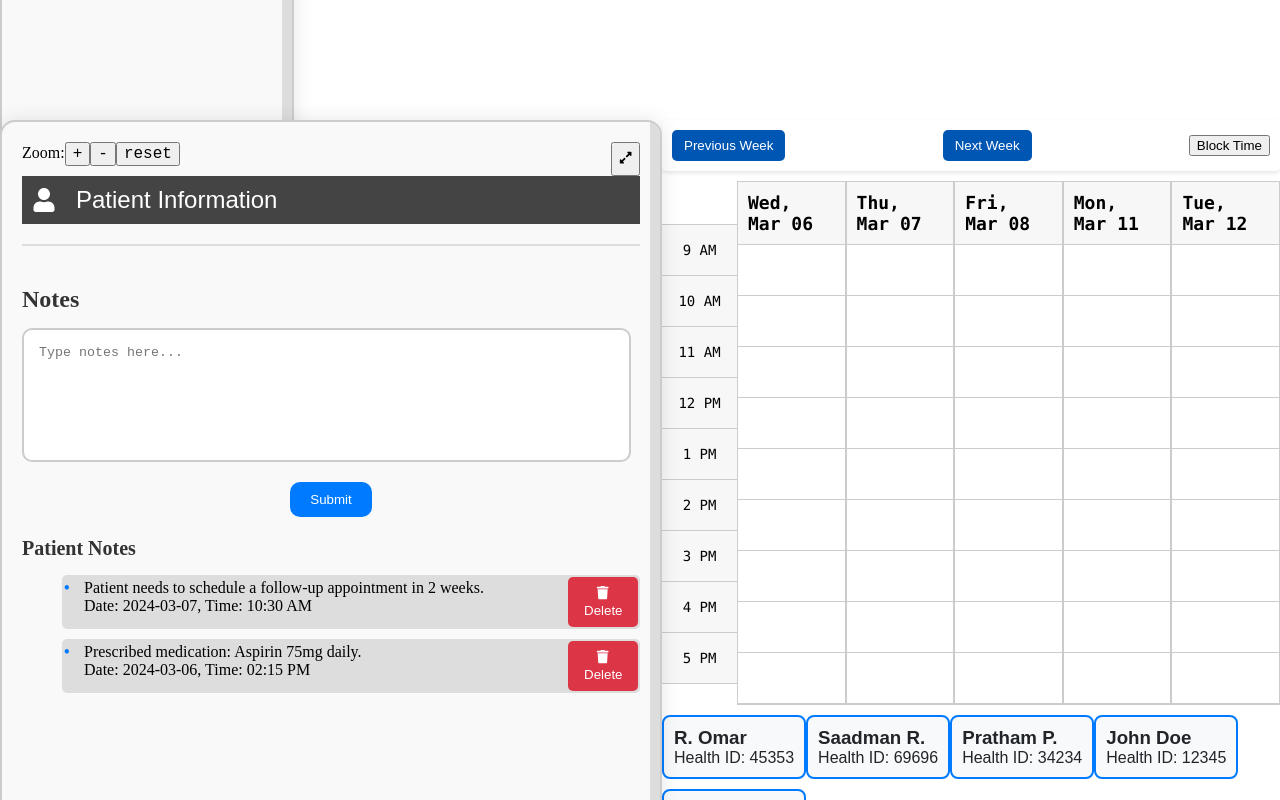
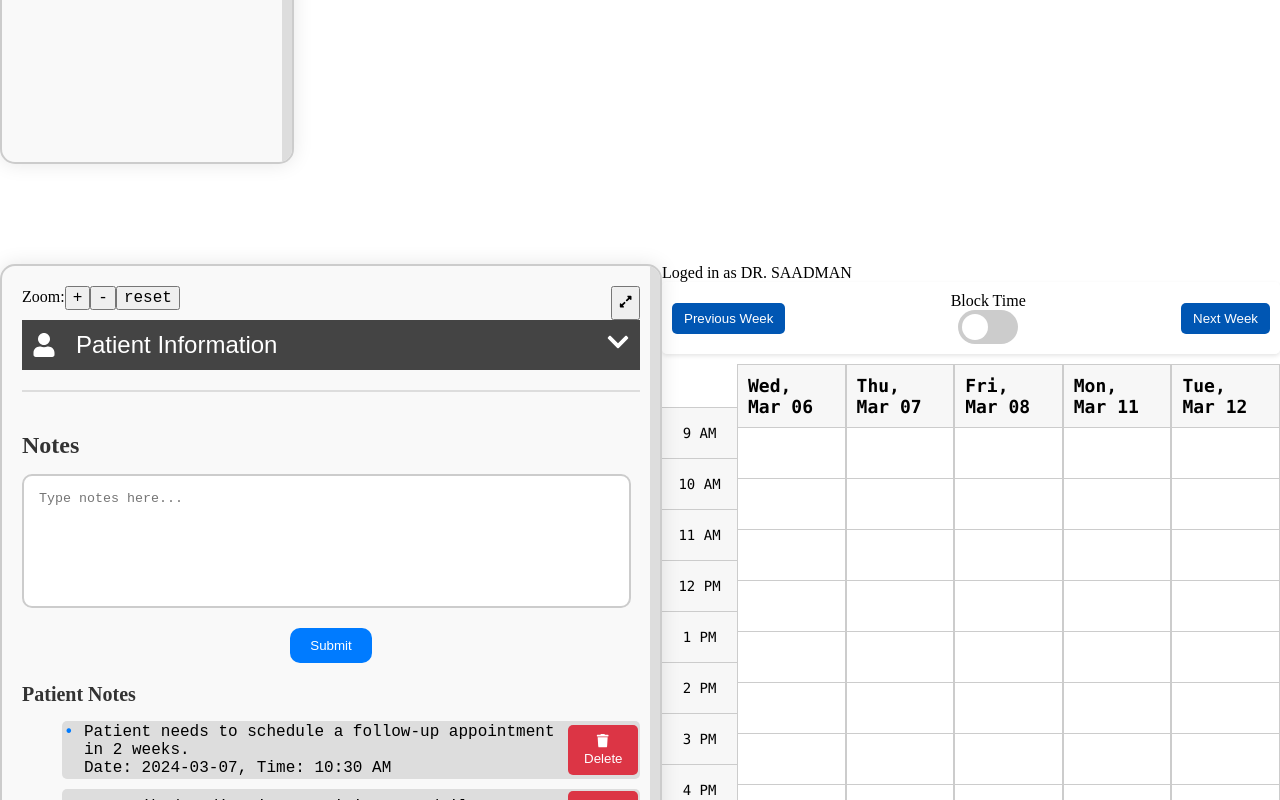
Before and after one commit to raja-omar/MediSync, a React (Vite) app in the folder appointment-management-system/: page / in a window 1280 px wide. Shown: the part 680-1480 px from the top of the page. Built offline with nearby package versions, Linux system fonts and the light colour scheme.

Commit message:
patient search dropdown changed

```diff
--- a/appointment-management-system/src/components/DoctorCalendar.jsx
+++ b/appointment-management-system/src/components/DoctorCalendar.jsx
@@ -183,15 +183,29 @@ const Calendar = () => {
   return (
     <>
       <div className="calendar">
+        <div className="log">
+          <p className="log-in-as">Loged in as DR. SAADMAN</p>
+        </div>
         <div className="calendar-header">
           <button onClick={goToPreviousWeek} className="nav-button">
             Previous Week
           </button>
+          <div className="toggle-block-time">
+            <label>{blockTimeMode ? "Disable Block Time" : "Block Time"}</label>
+            <label className="switch">
+              <input
+                type="checkbox"
+                id="read"
+                name="read"
+                checked={blockTimeMode}
+                onChange={handleBlockTimeToggle}
+              />
+              <span className="slider"></span>
+            </label>
+          </div>
+
           <button onClick={goToNextWeek} className="nav-button">
             Next Week
-          </button>
-          <button onClick={handleBlockTimeToggle} id="block-btn">
-            {blockTimeMode ? "Disable Block Time" : "Block Time"}
           </button>
         </div>
         <div className="calendar-body">
--- a/appointment-management-system/src/components/DoctorSidebar.jsx
+++ b/appointment-management-system/src/components/DoctorSidebar.jsx
@@ -1,6 +1,12 @@
 import React, { useState } from "react";
 import "../styles/DoctorSidebarStyles.css";
-import { FaUser, FaTrash, FaExpandAlt, FaCompressAlt } from "react-icons/fa";
+import {
+  FaUser,
+  FaTrash,
+  FaExpandAlt,
+  FaCompressAlt,
+  FaChevronDown,
+} from "react-icons/fa";
 
 const Sidebar = ({ isFullScreen, setIsFullScreen }) => {
   const [notes, setNotes] = useState("");
@@ -140,6 +146,9 @@ const Sidebar = ({ isFullScreen, setIsFullScreen }) => {
         >
           <FaUser />
           Patient Information
+          <div style={{ marginLeft: "auto" }}>
+            <FaChevronDown />
+          </div>
         </button>
         <div
           className={`dropdown-content ${patientDropdownVisible ? "open" : ""}`}
--- a/appointment-management-system/src/components/Sidebar.jsx
+++ b/appointment-management-system/src/components/Sidebar.jsx
@@ -1,5 +1,11 @@
 import React, { useState } from "react";
-import { FaUser, FaUserMd, FaSearch, FaUserPlus } from "react-icons/fa";
+import {
+  FaUser,
+  FaUserMd,
+  FaSearch,
+  FaUserPlus,
+  FaChevronDown,
+} from "react-icons/fa";
 import PatientRegistrationDialog from "./PatientRegistrationForm";
 import "../styles/SidebarStyles.css";
 
@@ -104,6 +110,9 @@ const Sidebar = ({ setPatientData }) => {
           style={{ fontSize: `${fontSize}px` }}
         >
           <FaUser /> Patient
+          <div style={{ marginLeft: "auto" }}>
+            <FaChevronDown />
+          </div>
         </button>
         <div
           className={`dropdown-content ${patientDropdownVisible ? "open" : ""}`}
@@ -116,10 +125,59 @@ const Sidebar = ({ setPatientData }) => {
           >
             Register new patient <FaUserPlus className="register-icon" />
           </button>
+          <br></br>
+          <h3>Patient Search</h3>
           <div className="search-container">
             <input
               type="text"
               placeholder="Search existing patient  &#x1F50D; "
+              className="search-input"
+              style={{ fontSize: `${fontSize}px` }}
+            />
+          </div>
+          <br></br>
+          <h3>Additional Filters</h3>
+          <div
+            className="search-container"
+            style={{ fontSize: `${fontSize}px` }}
+          >
+            <FaSearch
+              className="search-icon"
+              style={{ fontSize: `${fontSize}px` }}
+            />
+            <input
+              type="text"
+              placeholder="Phone number"
+              className="search-input"
+              style={{ fontSize: `${fontSize}px` }}
+            />
+          </div>
+          <div
+            className="search-container"
+            style={{ fontSize: `${fontSize}px` }}
+          >
+            <FaSearch
+              className="search-icon"
+              style={{ fontSize: `${fontSize}px` }}
+            />
+            <input
+              type="text"
+              placeholder="Patient Health ID"
+              className="search-input"
+              style={{ fontSize: `${fontSize}px` }}
+            />
+          </div>
+          <div
+            className="search-container"
+            style={{ fontSize: `${fontSize}px` }}
+          >
+            <FaSearch
+              className="search-icon"
+              style={{ fontSize: `${fontSize}px` }}
+            />
+            <input
+              type="text"
+              placeholder="Patient Address"
               className="search-input"
               style={{ fontSize: `${fontSize}px` }}
             />
@@ -133,6 +191,9 @@ const Sidebar = ({ setPatientData }) => {
           style={{ fontSize: `${fontSize}px` }}
         >
           <FaUserMd /> Doctor
+          <div style={{ marginLeft: "auto" }}>
+            <FaChevronDown />
+          </div>
         </button>
         <div
           className={`dropdown-content ${doctorDropdownVisible ? "open" : ""}`}
--- a/appointment-management-system/src/styles/DoctorSidebarStyles.css
+++ b/appointment-management-system/src/styles/DoctorSidebarStyles.css
@@ -75,7 +75,6 @@
 }
 
 .random-notes ul li {
-  margin-bottom: 10px;
   padding-left: 20px;
   position: relative;
 }
@@ -115,6 +114,8 @@
 }
 
 .note-item {
+  font-family: 'Courier New', Courier, monospace;
+
   margin-bottom: 10px;
   display: flex;
   align-items: center;
@@ -144,3 +145,71 @@
 .top-sidebar {
   display: flex;
 }
+
+.toggle-block-time {
+  display: flex;
+  flex-direction: column;
+  align-items: center;
+}
+
+.switch {
+  position: relative;
+  display: inline-block;
+  width: 60px;
+  height: 34px;
+}
+
+.switch input {
+  opacity: 0;
+  width: 0;
+  height: 0;
+}
+
+.slider {
+  position: absolute;
+  cursor: pointer;
+  top: 0;
+  left: 0;
+  right: 0;
+  bottom: 0;
+  background-color: #ccc;
+  -webkit-transition: .4s;
+  transition: .4s;
+  border-radius: 34px;
+}
+
+.slider:before {
+  position: absolute;
+  content: "";
+  height: 26px;
+  width: 26px;
+  left: 4px;
+  bottom: 4px;
+  background-color: white;
+  -webkit-transition: .4s;
+  transition: .4s;
+  border-radius: 50%;
+}
+
+input:checked + .slider {
+  background-color: #2196F3;
+}
+
+input:focus + .slider {
+  box-shadow: 0 0 1px #2196F3;
+}
+
+input:checked + .slider:before {
+  -webkit-transform: translateX(26px);
+  -ms-transform: translateX(26px);
+  transform: translateX(26px);
+}
+
+/* Rounded sliders */
+.slider.round {
+  border-radius: 34px;
+}
+
+.slider.round:before {
+  border-radius: 50%;
+}
--- a/appointment-management-system/src/styles/SidebarStyles.css
+++ b/appointment-management-system/src/styles/SidebarStyles.css
@@ -18,6 +18,11 @@
 
 .dropdown {
   margin-top: 20px;
+}
+
+.dropdown h3 {
+  color: #ddd;
+  font-family: Arial, Helvetica, sans-serif;
 }
 
 .dropbtn {
```
Also changed, not shown: appointment-management-system/src/main.jsx (+13 -5 lines).
